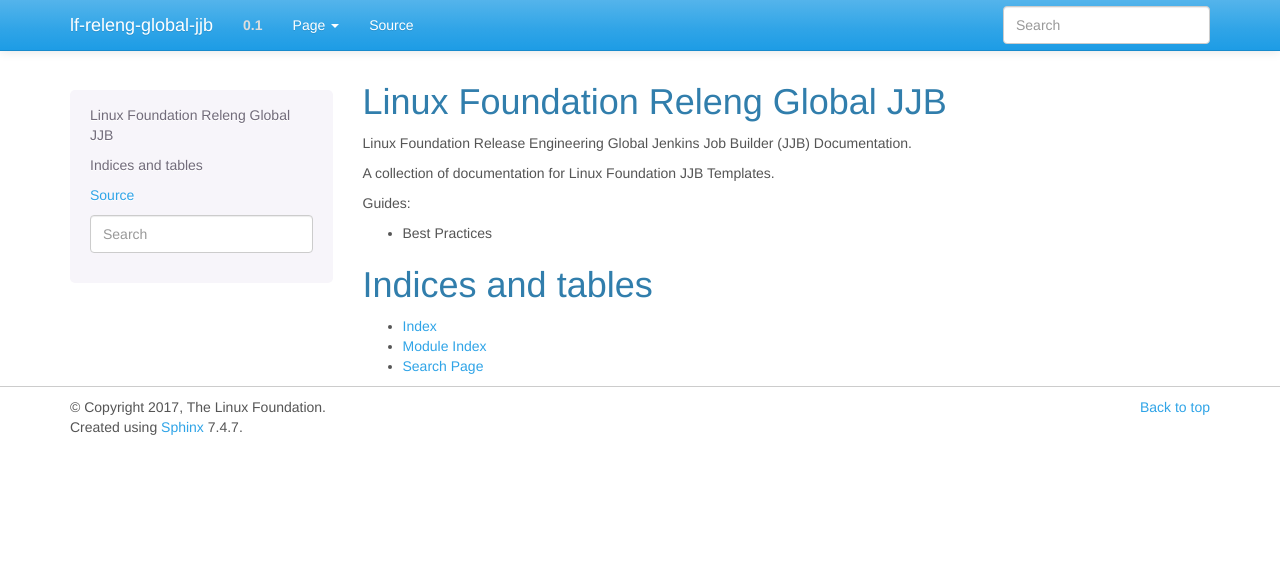
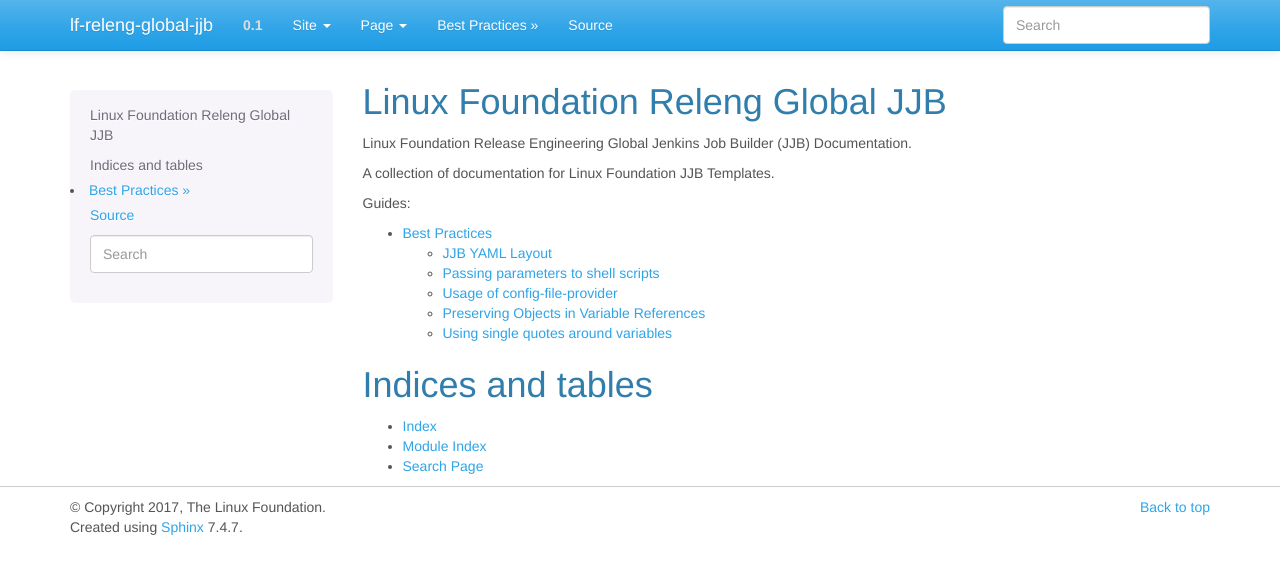
Before and after one commit to lfit/releng-global-jjb, a Sphinx documentation site: the page built from docs/index.rst, in a window 1280 px wide. Shown: the top 574 px of the page. Built offline with Sphinx 7.4.7, drawn with Linux system fonts in a browser that asks for light colours; some of the changed lines change nothing that is shown.

Commit message:
Move best practices to global-jjb
Change-Id: I0fb2743438658f775fd321cd27422ceee017be78
Signed-off-by: Thanh Ha <thanh.ha@linuxfoundation.org>

```diff
--- /dev/null
+++ b/docs/best-practices.rst
@@ -0,0 +1,195 @@
+.. _global-jjb-best-practices:
+
+##############
+Best Practices
+##############
+
+JJB YAML Layout
+===============
+
+.. note::
+
+    While some of this applies to the Global JJB project other recommendations
+    are generally useful to projects that might be defining JJB templates.
+
+The Global JJB project is a useful example project to look at so we recommend
+referring to the Maven job definitions as an example as you read the
+documentation below:
+
+https://github.com/lfit/releng-global-jjb/blob/master/jjb/lf-maven-jobs.yaml
+
+We recommend sectioning off the template into 3 general sections in order:
+
+1. Job Groups (optional)
+2. Common Functions
+3. Job Template Definitions
+
+In section 1) not all configurations need this so is an optional section. Job
+groups are useful in cases where there are jobs that are generally useful
+together. For example the OpenDaylight uses a lot of Merge and Verify job
+combinations so every new project will want both job types defined in their
+project.
+
+In section 2) we want to define all common functions (anchors, aliases, macros)
+that are generally useful to all jobs in the file. This allows job template
+developers to look at the top of the file to see if there are useful functions
+already defined that they can reuse.
+
+In section 3) we can declare our job definitions. In the Global JJB project we
+create Gerrit and GitHub versions of the jobs so the format we use here
+might look strange at first but is well layed out for code reuse if we need to
+define 2 or more versions of the same job template for different systems. We
+will define this in more detail in the next section.
+
+Job Template Layout
+-------------------
+
+1. Comment of Job Template Name
+2. Macro containing build definition of the job
+   a. Macro named after job
+   b. Complete documentation of the job parameters
+   c. Default parameters defined by the job
+   d. Job configuration
+3. job-template definition containing build triggers
+
+In section 1) we need to declare a in large comment text to identify the job
+section.
+
+In section 2) we declare the actual job definition. This is so that we have a
+single macro that we call in all the real job-template sections that is
+reusable and not duplicating any code. First we declare the macro as the job
+name. Then in 2.b) we provide the complete documentation of the job parameters
+this is so that we can link users of the job to this file and they can
+understand fully what options they can configure for this particular job.
+Then we define defaults for any parameters that are optional. The last section
+we define the job configuration which completes the macro.
+
+In section 3) we declare the actual job-template. Because of all the
+preparations above job template definitions should be small and simple. It
+needs to define the scm and job triggers. The Global JJB project needs to
+support both Gerrit and GitHub versions of the same job so the job definitions
+there have 2 templates for each job defined.
+
+
+Passing parameters to shell scripts
+===================================
+
+There are 2 ways to pass parameters into scripts:
+
+1) JJB variables in the format {var}
+2) Environment variables in the format ${VAR}
+
+We recommend avoiding using method 1 (Pass JJB variables) into shell scripts
+and instead always use method 2 (Environment variables). This makes
+troubleshooting JJB errors easier and does not require escaping curly braces.
+
+This method requires 3 steps:
+
+1) Declare a parameter section or inject the variable as properties-content.
+2) Invoke the shell script with `include-raw-escape` instead of `include-raw`.
+3) Use the shell variable in shell script.
+
+
+The benefit of this method is that parameters will always be at the top
+of the job page and when clicking the Build with Parameters button in Jenkins
+we can see the parameters before running the job. We can review the
+parameters retro-actively by visiting the job parameters page
+``job/lastSuccessfulBuild/parameters/``. Injecting variables as
+properties-content makes the variable local to the specific macro, while
+declaring it as parameter makes the variable global.
+
+.. note::
+
+    When a macro which invokes a shell script has no JJB parameters defined
+    `!include-raw-escape` will insert extra curly braces, in such cases its
+    recommended to use `!include-raw`.
+
+Usage of config-file-provider
+=============================
+
+When using the config-file-provider plugin in Jenkins to provide a config file.
+We recommend using a macro so that we can configure the builder to
+remove the config file as a last step. This ensures
+that credentials do not exist on the system for longer than it needs to.
+
+ship-logs example:
+
+.. code-block:: yaml
+
+    - builder:
+        name: lf-ship-logs
+        builders:
+          - config-file-provider:
+              files:
+                - file-id: jenkins-log-archives-settings
+                  variable: SETTINGS_FILE
+          - shell: !include-raw:
+              - ../shell/logs-get-credentials.sh
+          - shell: !include-raw:
+              - ../shell/lftools-install.sh
+              - ../shell/logs-deploy.sh
+          - shell: !include-raw:
+              - ../shell/logs-clear-credentials.sh
+          - description-setter:
+              regexp: '^Build logs: .*'
+
+In this example the script logs-deploy requires a config file to authenticate
+with Nexus to push logs up. We declare a macro here so that we can ensure that
+we remove credentials from the system after the scripts
+complete running via the logs-clear-credentials.sh script. This script contains
+3 basic steps:
+
+1. Provide credentials via config-file-provider
+2. Run the build scripts in this case lftools-install.sh and logs-deploy.sh
+3. Remove credentials provided by config-file-provider
+
+Preserving Objects in Variable References
+=========================================
+
+JJB has an option to preserve a data structure object when you want to pass
+it to a template.
+https://docs.openstack.org/infra/jenkins-job-builder/definition.html#variable-references
+
+One thing that is not explicitly covered is the format of the variable name
+that you pass the object to. When you use the `{obj:key}` notation to preserve
+the original data structure object, it will not work if the variable name has a
+dash `-` in it. The standard that we follow, and recommend, is to use an underscore
+`_` instead of a dash.
+
+Example:
+
+.. code-block:: yaml
+
+    - triggers:
+       - lf-infra-github-pr-trigger:
+           trigger-phrase: ^remerge$
+           status-context: JJB Merge
+           permit-all: false
+           github-hooks: true
+           github-org: '{github-org}'
+           github_pr_whitelist: '{obj:github_pr_whitelist}'
+           github_pr_admin_list: '{obj:github_pr_admin_list}'
+
+In the above example note the use of underscores in `github_pr_admin_list` and
+`github_pr_admin_list`.
+
+Using single quotes around variables
+====================================
+
+Its recommended to use single quotes around JJB variables '{variable}-field'
+during variable substitution or when using a variable in a string field, in
+other cases its recommended to drop the single quotes.
+
+Example:
+
+.. code-block:: yaml
+
+    - builder:
+        name: lf-user-logs
+        builders:
+          - inject:
+              properties-content: |
+                  'HOME={user-home}'
+          - build-file:
+              settings: '{settings-file}'
+              file-version: '{file-version}'
--- a/docs/index.rst
+++ b/docs/index.rst
@@ -10,7 +10,10 @@
 
 Guides:
 
-- Best Practices
+.. toctree::
+   :maxdepth: 2
+
+   best-practices
 
 Indices and tables
 ==================
```
